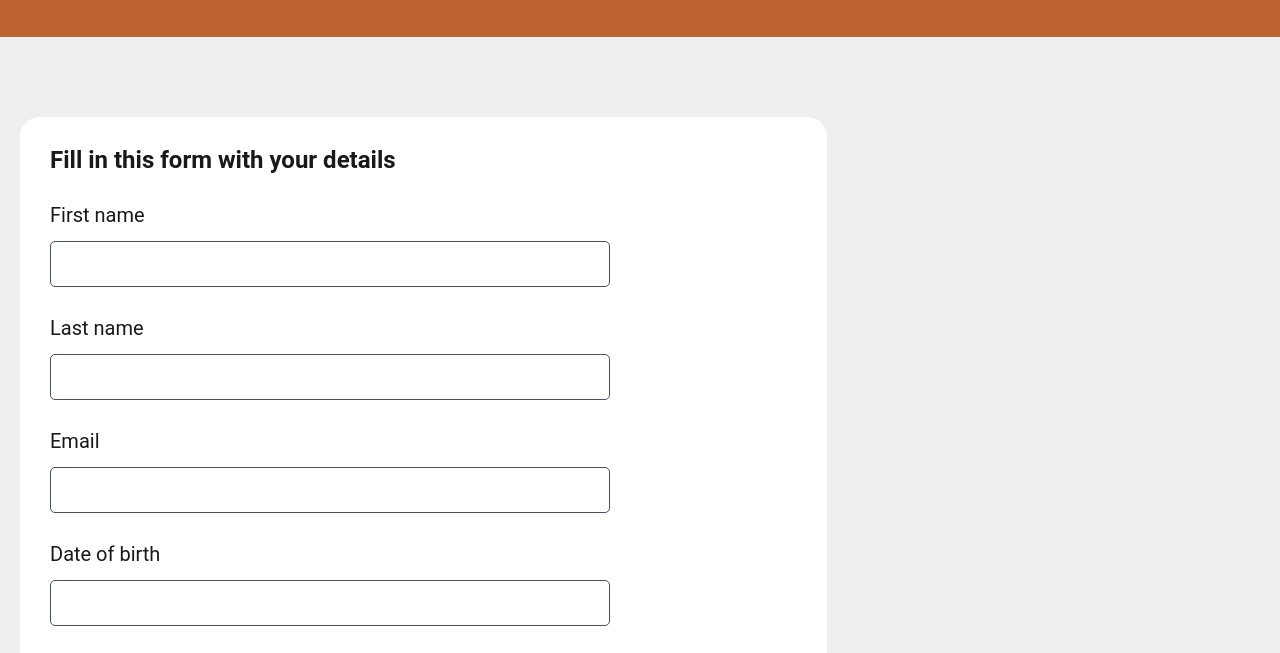
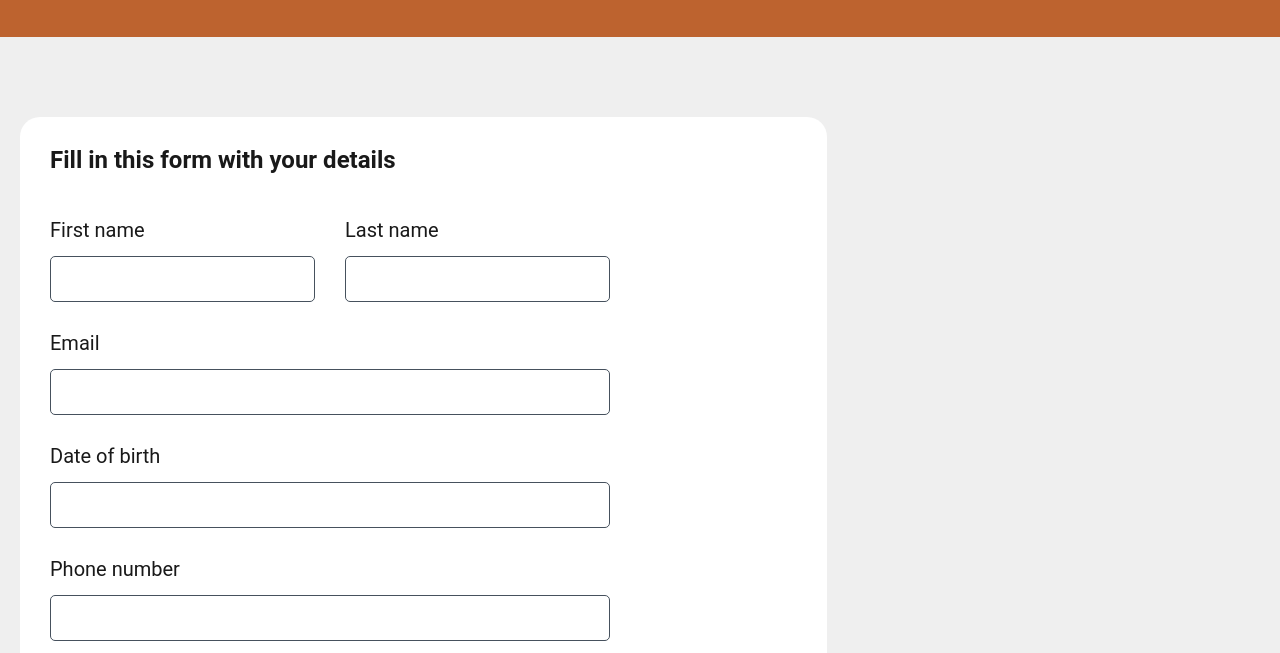
Before and after one commit to ashil88/web-form, a website with bundled scripts: page index.html in a window 1280 px wide. Shown: the part 138-791 px from the top of the page. Built offline with nearby package versions, Linux system fonts and the light colour scheme; a web font is replaced by a local one.

Commit message:
Putting firstname/lastname on same row

```diff
--- a/index.html
+++ b/index.html
@@ -25,6 +25,8 @@
                             <h2 class="heading--2">Fill in this form with your details</h2>
                             <div class="m-form max--form">
                                 <form class="web-form" action="" method="post">
+                                    <div class="columns columns--2-medium">
+                                        <div class="columns__column">
                                             <div class="m-form-row m-form__input"
                                                 data-is-mandatory="true"
                                                 data-error-mandatory-message="Please enter your first name">
@@ -34,7 +36,8 @@
                                                     <input class="form-input" type="text" name="firstname" id="firstname" aria-required="true" autocomplete="given-name" />
                                                 </div>
                                             </div>
-
+                                        </div>
+                                        <div class="columns__column">
                                             <div class="m-form-row m-form__input"
                                                 data-is-mandatory="true"
                                                 data-error-mandatory-message="Please enter your last name">
@@ -42,6 +45,8 @@
                                                 <div class="m-form-row__content">
                                                     <p class="m-form-row__error-message m-form-row__error-message--hidden" id="lastname-error-message" role="alert"></p>
                                                     <input class="form-input" type="text" name="lastname" id="lastname" aria-required="true" autocomplete="family-name" />
+                                                </div>
+                                            </div>
                                         </div>
                                     </div>
 
--- a/src/css/styles.css
+++ b/src/css/styles.css
@@ -105,6 +105,11 @@ button {
     width: 100%;
 }
 
+.columns--2-medium .m-form-row {
+    margin-bottom: 0;
+    margin-top: 0;
+}
+
 .form-label {
     display: block;
     font-size: 20px;
@@ -195,6 +200,15 @@ button {
     .max--form {
         width: 75%;
     }
+
+    .columns--2-medium {
+        gap: 30px;
+        grid-template-columns: repeat(2,minmax(0,1fr));
+    }
+
+    .columns--2-medium .m-form-row {
+        margin-top: 30px;
+    }
 }
 
 @media (min-width: 992px) {
```
Lines whose indentation alone changed are shown as unchanged.
